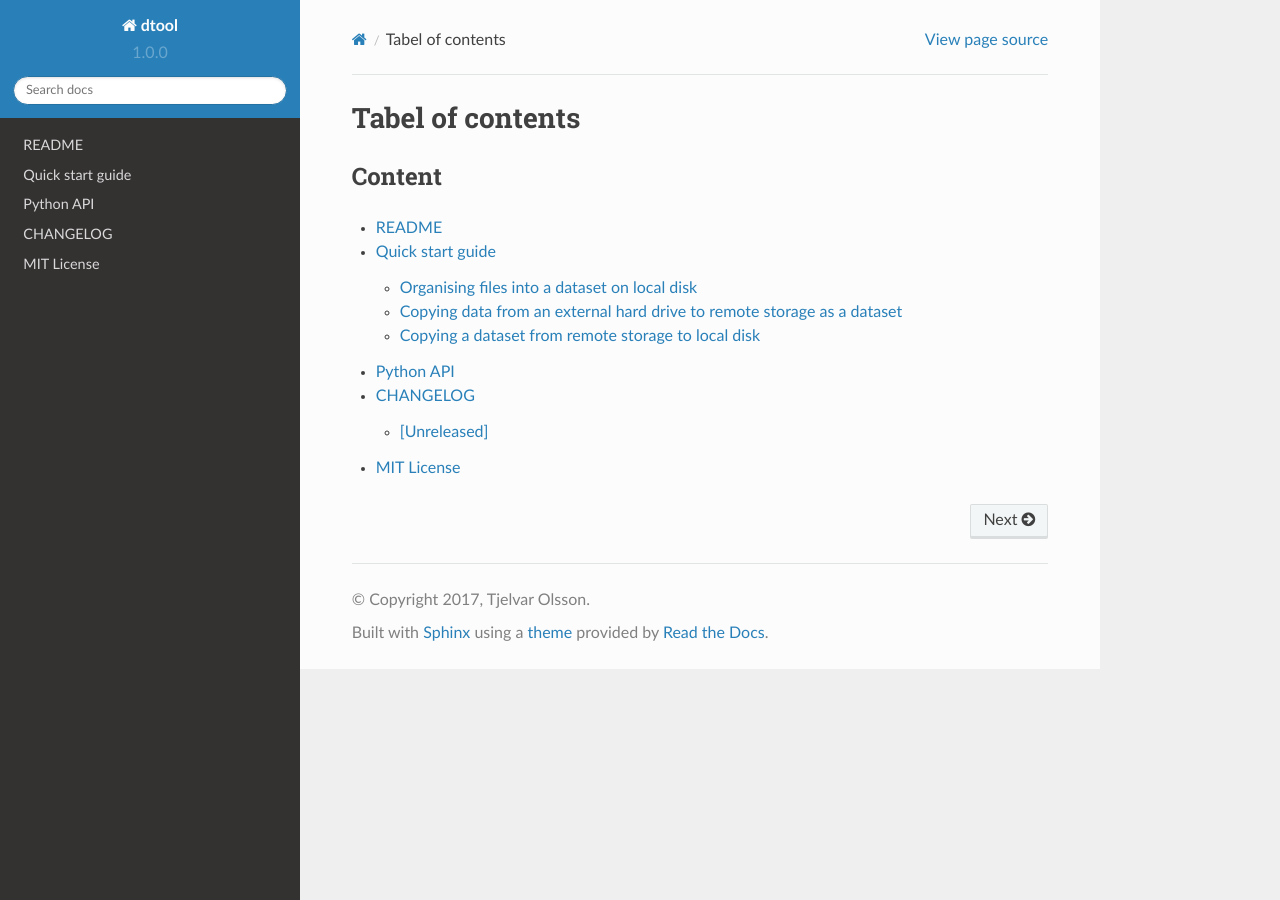
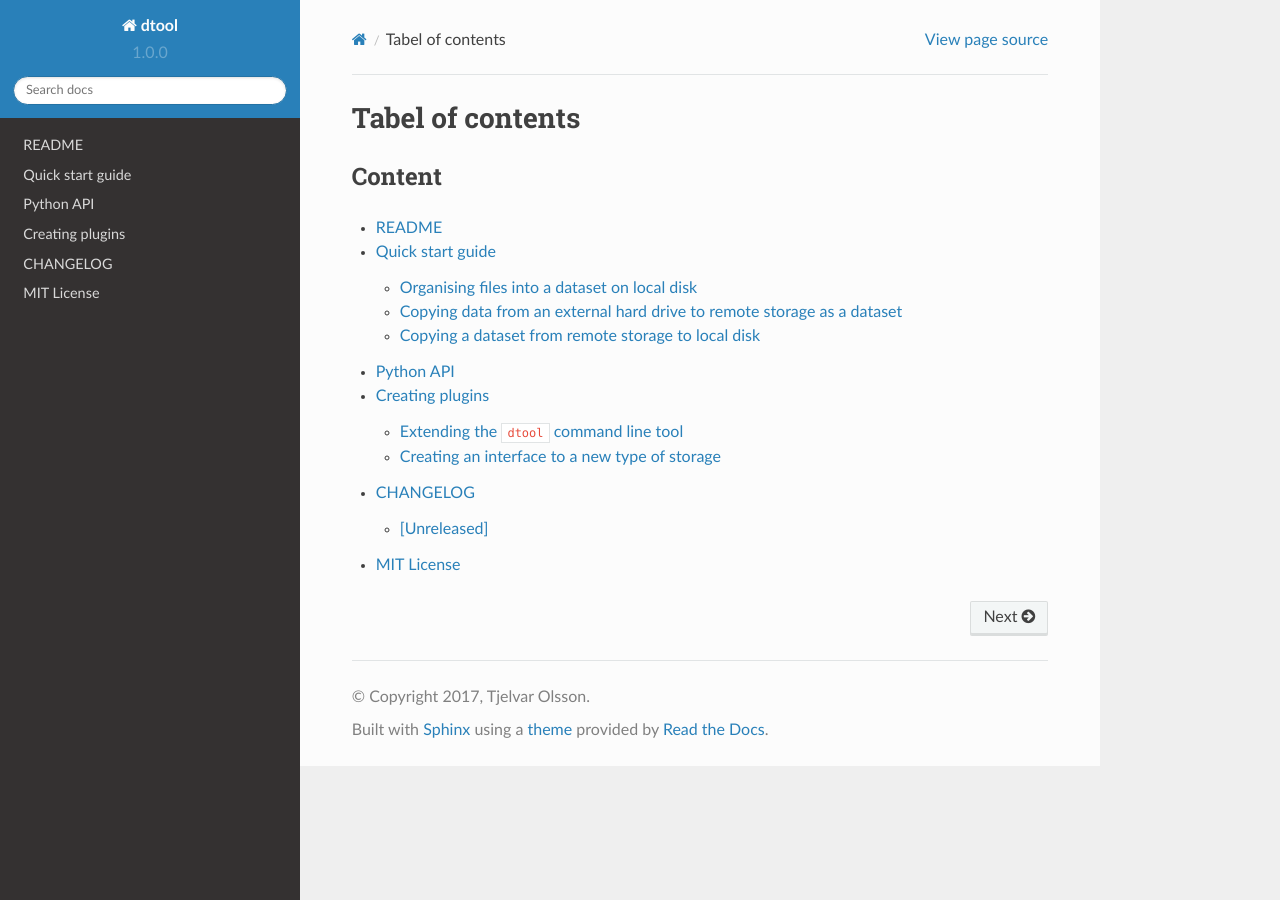
Before and after one commit to jic-dtool/dtool, a Sphinx documentation site: the page built from docs/source/index.rst, in a window 1280 px wide. Built offline with Sphinx 7.4.7 and the Read the Docs theme 2.0.0, drawn with Linux system fonts in a browser that asks for light colours; some of the changed lines change nothing that is shown.

Commit message:
Add brief documentation on how to create dtool plugins

````diff
--- /dev/null
+++ b/docs/source/creating_plugins.rst
@@ -0,0 +1,47 @@
+Creating plugins
+================
+
+It is possible to create plugins to the ``dtool`` command line tool. There are
+two different types of plugins: command line tools and backend storage brokers.
+The former allows a developer to add custom extensions to the ``dtool``
+command. The latter allows a developer to create an interface for talking to a
+new type of storage. One could for example create a storage broker to interface
+with `Amazon S3 <https://aws.amazon.com/s3/>`_ object storage.
+
+
+Extending the ``dtool`` command line tool
+-----------------------------------------
+
+Information on how to extend the ``dtool`` command line tool is available in
+the README file of `dtool-cli <https://github.com/jic-dtool/dtool-cli>`_.
+
+Concrete examples making use of this plugin system are:
+
+- `dtool-create <https://github.com/jic-dtool/dtool-create>`_
+- `dtool-info <https://github.com/jic-dtool/dtool-info>`_
+
+
+Creating an interface to a new type of storage
+----------------------------------------------
+
+Below are the steps required to create a storage broker for allowing ``dtool``
+to interact with a new backend. A concrete example making use of this plugin
+system is `dtool-irods <https://github.com/jic-dtool/dtool-info>`_.
+
+1. Examine the code in ``dtoolcore.storagebroker.DiskStorageBroker``.
+2. Create a Python class for your storage, e.g. ``MyStorageBroker``
+3. Add a ``MyStorageBroker.key``` attribute to the class, this key is used to
+   lookup an appropriate storage broker when interacting with a dataset
+4. Add a ``dtoolcore.FileHasher`` instance that matches the hashing algorithm
+   used by your storage to your ``MyStorageBroker.hasher`` attribute
+5. Add implementations for all the public functions in
+   ``dtoolcore.storagebroker.DiskStorageBroker`` class to ``MyStorageBroker``
+6. Expose the ``MyStorageBroker`` class as a ``dtool.storage_broker``
+   entrypoint, e.g. add a section along the lines of the below to the
+   ``setup.py`` file::
+
+        entry_points={
+            "dtool.storage_brokers": [
+                "MyStorageBroker=my_dtool_storage_plugin:MyStorageBroker",
+            ],
+        },
--- a/docs/source/index.rst
+++ b/docs/source/index.rst
@@ -10,5 +10,6 @@ Content
    README
    quick_start_guide
    python_api
+   creating_plugins
    CHANGELOG
    LICENSE
````
